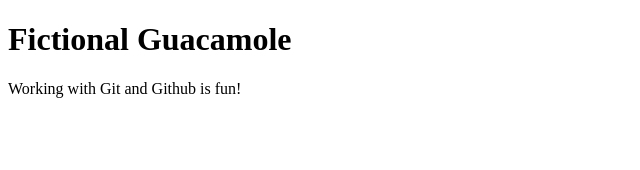
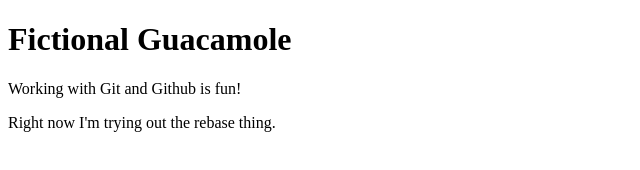
Before and after one commit to joslynb17/fictional-guacamole, a plain HTML site: page index.html in a window 1280 px wide. Shown: the whole page, without its empty margins (0-640 px from the left). Drawn offline with Linux system fonts and the light colour scheme.

Commit message:
rebasing practice

```diff
--- a/index.html
+++ b/index.html
@@ -8,5 +8,6 @@
 <body>
     <h1>Fictional Guacamole</h1>
     <p>Working with Git and Github is fun!</p>
+    <p>Right now I'm trying out the rebase thing.</p>
 </body>
 </html>
```
